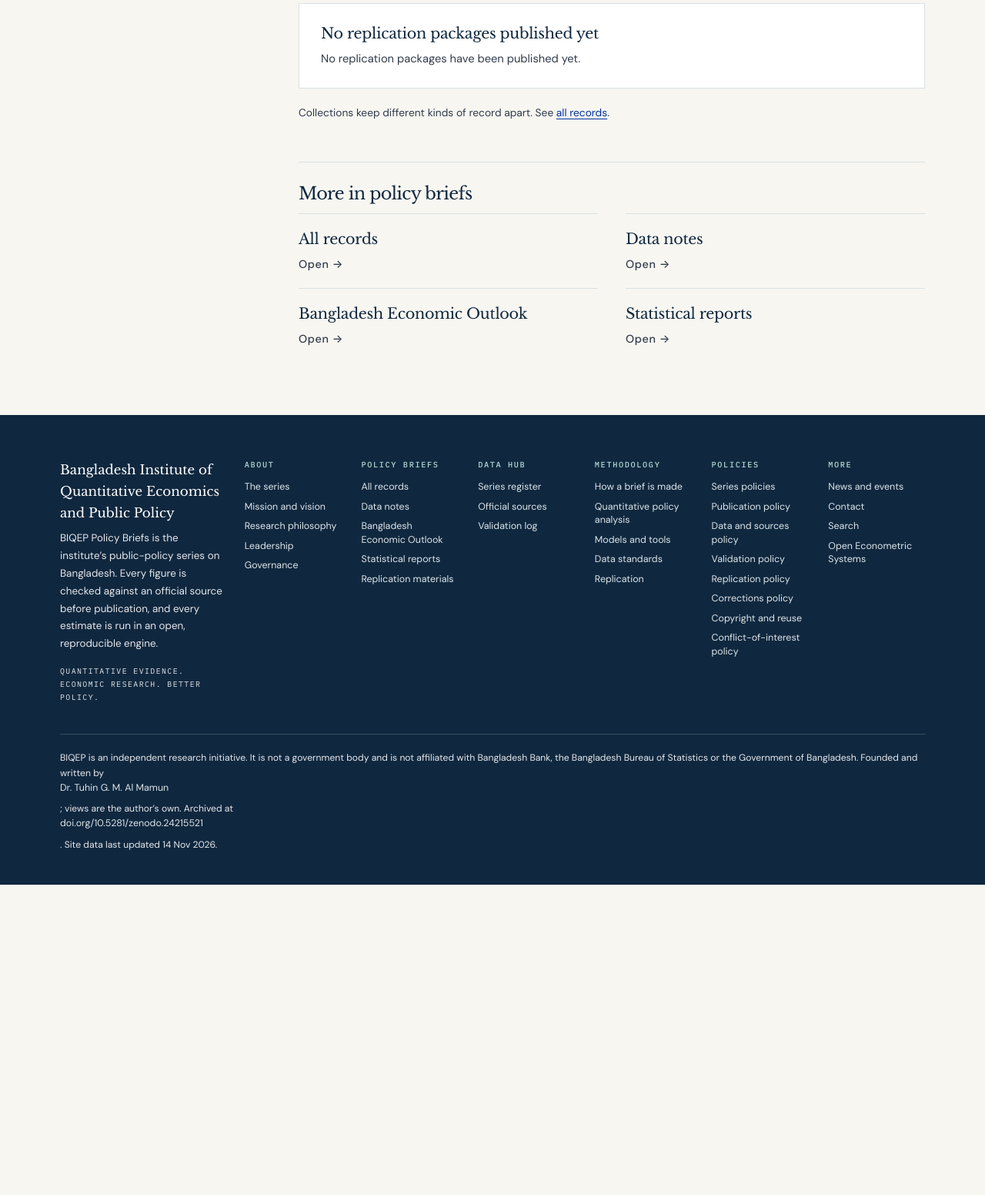
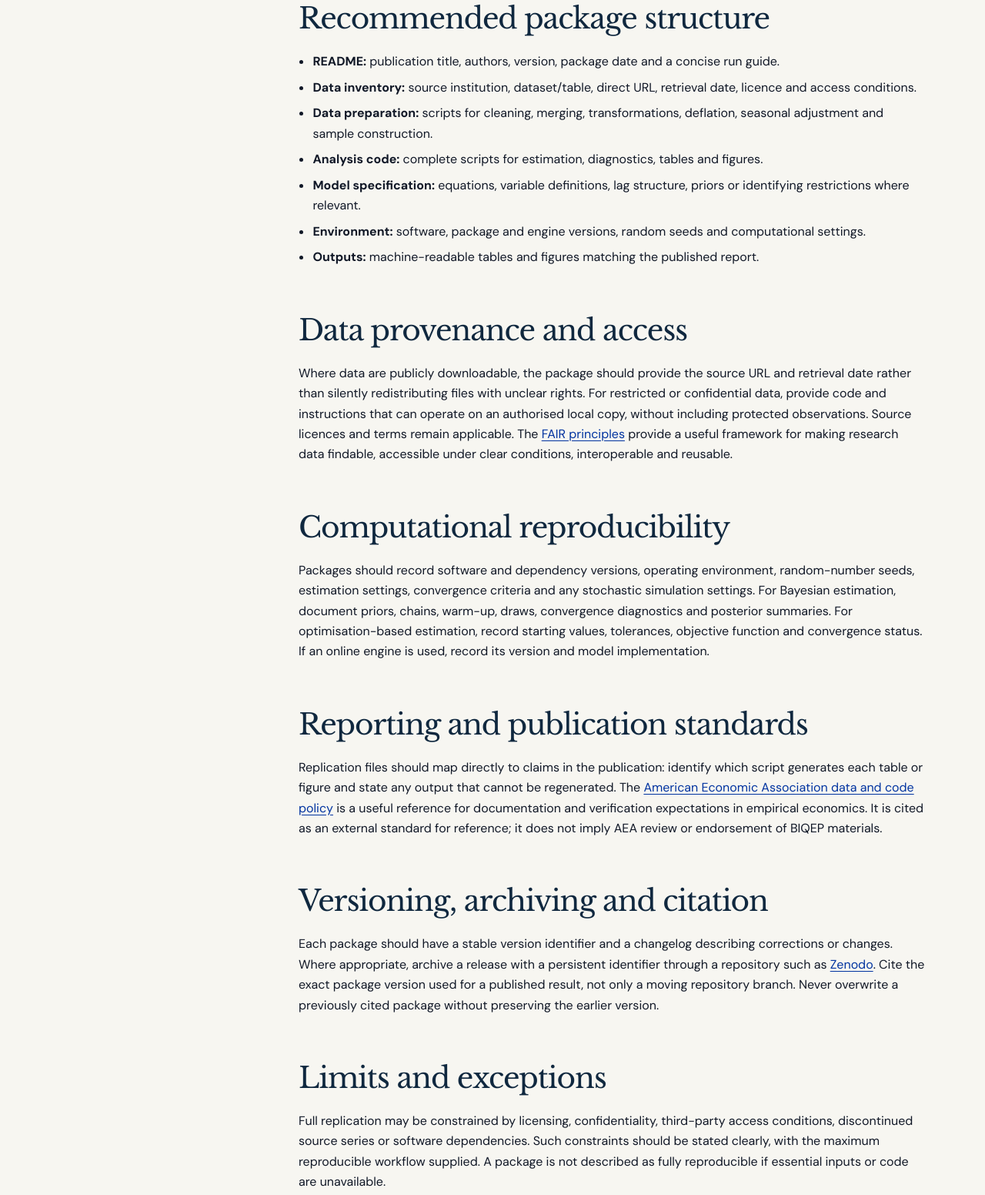
Before and after one commit to bcqp/center, a plain HTML site: page briefs/replication/index.html in a window 1280 px wide. Shown: the part 750-2302 px from the top of the page at 77% size. Before the commit the page ends 1899 px from the top, so only its background shows below. Drawn offline with nearby package versions, Linux system fonts and the light colour scheme.

Commit message:
Expand BIQEP policy brief collections with source-linked evidence standards

```diff
--- a/briefs/replication/index.html
+++ b/briefs/replication/index.html
@@ -15,10 +15,16 @@
 <link rel="preconnect" href="https://fonts.googleapis.com"><link rel="preconnect" href="https://fonts.gstatic.com" crossorigin><link href="https://fonts.googleapis.com/css2?family=DM+Sans:ital,opsz,wght@0,9..40,400;0,9..40,500;0,9..40,700&family=IBM+Plex+Mono:wght@400;500&family=Libre+Baskerville:wght@400;700&display=swap" rel="stylesheet"><link rel="stylesheet" href="../../assets/style.css?v=20261114h"></head>
 <body><div id="hdr"></div>
 <main id="main">
-<section class="pagehead"><div class="wrap"><div class="crumbs"><a href="../../index.html">Home</a><i>/</i><a href="../../briefs/index.html">Policy briefs</a><i>/</i>Replication materials</div><div class="eyebrow">Collection</div><h1>Replication materials</h1><p class="lede">Data files, specifications and settings that let a reader repeat a brief’s results.</p></div></section><section class="sec"><div class="wrap layout"><aside class="sidenav" data-render="sidebar" aria-label="Section navigation"></aside><div class="content"><h2>About this collection</h2><p>Data files, specifications and settings that let a reader repeat a brief’s results.</p><p class="muted">A package holds the dataset with retrieval dates, the model specification and the engine version.</p>
+<section class="pagehead"><div class="wrap"><div class="crumbs"><a href="../../index.html">Home</a><i>/</i><a href="../../briefs/index.html">Policy briefs</a><i>/</i>Replication materials</div><div class="eyebrow">Collection</div><h1>Replication materials</h1><p class="lede">Data files, specifications and settings that let a reader repeat a brief’s results.</p></div></section><section class="sec"><div class="wrap layout"><aside class="sidenav" data-render="sidebar" aria-label="Section navigation"></aside><div class="content"><h2>Purpose of replication materials</h2><p>Replication materials allow readers to inspect how a reported result was produced and, where data access permits, rerun the analysis. A replication package should connect each published table, figure or estimate to the relevant source data, transformation steps, model specification and computational environment. The objective is computational transparency, not a guarantee that every result can be reproduced without access to restricted source data.</p>
+<h2>Recommended package structure</h2><ul><li><b>README:</b> publication title, authors, version, package date and a concise run guide.</li><li><b>Data inventory:</b> source institution, dataset/table, direct URL, retrieval date, licence and access conditions.</li><li><b>Data preparation:</b> scripts for cleaning, merging, transformations, deflation, seasonal adjustment and sample construction.</li><li><b>Analysis code:</b> complete scripts for estimation, diagnostics, tables and figures.</li><li><b>Model specification:</b> equations, variable definitions, lag structure, priors or identifying restrictions where relevant.</li><li><b>Environment:</b> software, package and engine versions, random seeds and computational settings.</li><li><b>Outputs:</b> machine-readable tables and figures matching the published report.</li></ul>
+<h2>Data provenance and access</h2><p>Where data are publicly downloadable, the package should provide the source URL and retrieval date rather than silently redistributing files with unclear rights. For restricted or confidential data, provide code and instructions that can operate on an authorised local copy, without including protected observations. Source licences and terms remain applicable. The <a href="https://www.go-fair.org/fair-principles/" target="_blank" rel="noopener">FAIR principles</a> provide a useful framework for making research data findable, accessible under clear conditions, interoperable and reusable.</p>
+<h2>Computational reproducibility</h2><p>Packages should record software and dependency versions, operating environment, random-number seeds, estimation settings, convergence criteria and any stochastic simulation settings. For Bayesian estimation, document priors, chains, warm-up, draws, convergence diagnostics and posterior summaries. For optimisation-based estimation, record starting values, tolerances, objective function and convergence status. If an online engine is used, record its version and model implementation.</p>
+<h2>Reporting and publication standards</h2><p>Replication files should map directly to claims in the publication: identify which script generates each table or figure and state any output that cannot be regenerated. The <a href="https://www.aeaweb.org/journals/data/data-code-policy" target="_blank" rel="noopener">American Economic Association data and code policy</a> is a useful reference for documentation and verification expectations in empirical economics. It is cited as an external standard for reference; it does not imply AEA review or endorsement of BIQEP materials.</p>
+<h2>Versioning, archiving and citation</h2><p>Each package should have a stable version identifier and a changelog describing corrections or changes. Where appropriate, archive a release with a persistent identifier through a repository such as <a href="https://zenodo.org/" target="_blank" rel="noopener">Zenodo</a>. Cite the exact package version used for a published result, not only a moving repository branch. Never overwrite a previously cited package without preserving the earlier version.</p>
+<h2>Limits and exceptions</h2><p>Full replication may be constrained by licensing, confidentiality, third-party access conditions, discontinued source series or software dependencies. Such constraints should be stated clearly, with the maximum reproducible workflow supplied. A package is not described as fully reproducible if essential inputs or code are unavailable.</p>
 <h2>Records</h2>
 <div data-render="collection" data-type="Replication package" data-empty-title="No replication packages published yet" data-empty="No replication packages have been published yet."></div>
-<p class="small muted" style="margin-top:20px">Collections keep different kinds of record apart. See <a href="../index.html">all records</a>.</p><div class="more" data-render="siblings"></div></div></div></section>
+<p class="small muted" style="margin-top:20px">See <a href="../index.html">all policy records</a>, the <a href="../../methodology/replication/index.html">methodology and replication page</a> and the <a href="../../policies/index.html">institutional policies</a>.</p><div class="more" data-render="siblings"></div></div></div></section>
 </main>
 <div id="ftr"></div>
 <script src="../../assets/data.js?v=20261114h"></script><script src="../../assets/pages.js?v=20261114h"></script><script src="../../assets/site.js?v=20261114h" data-root="../../"></script></body></html>
```
